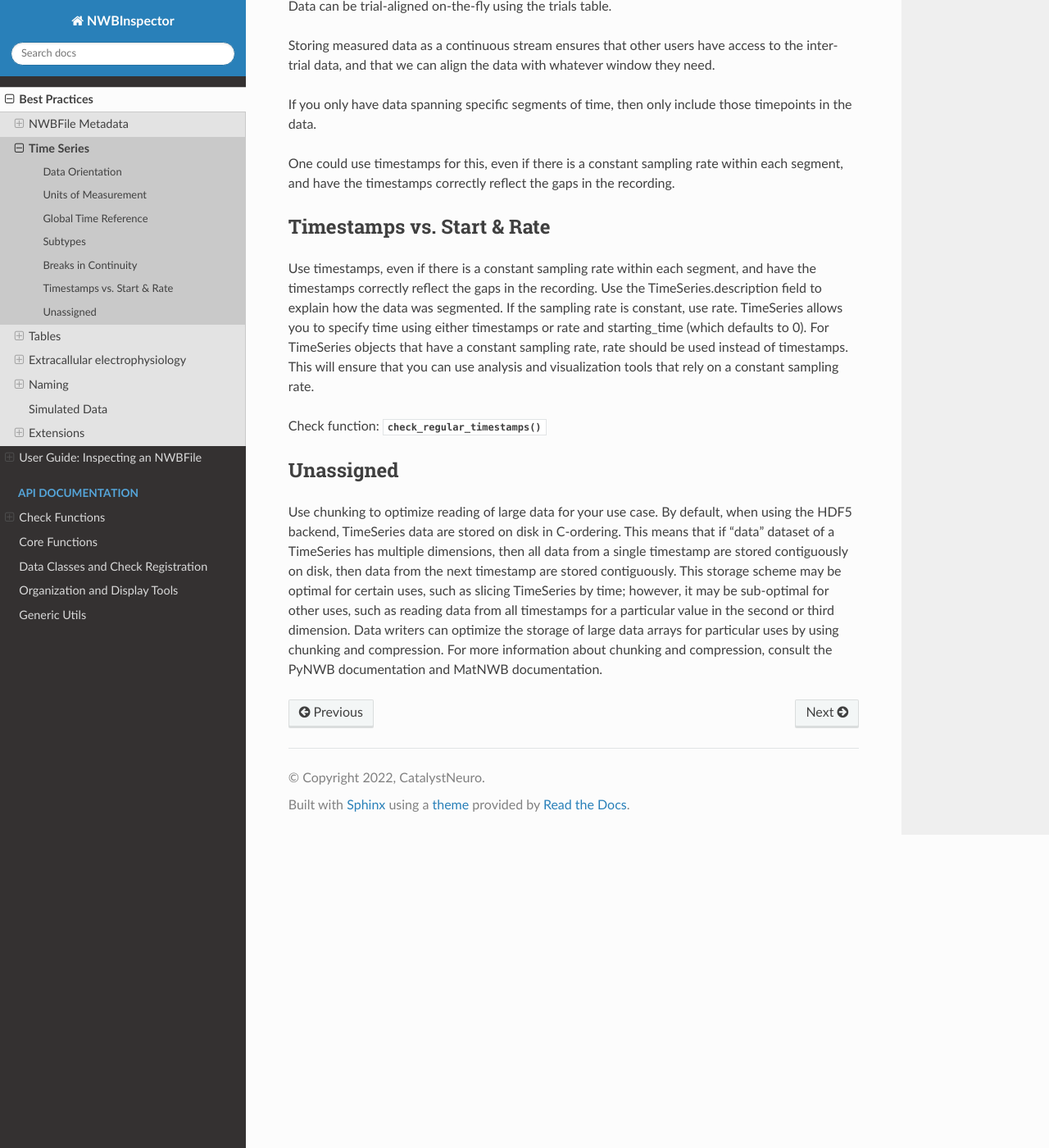
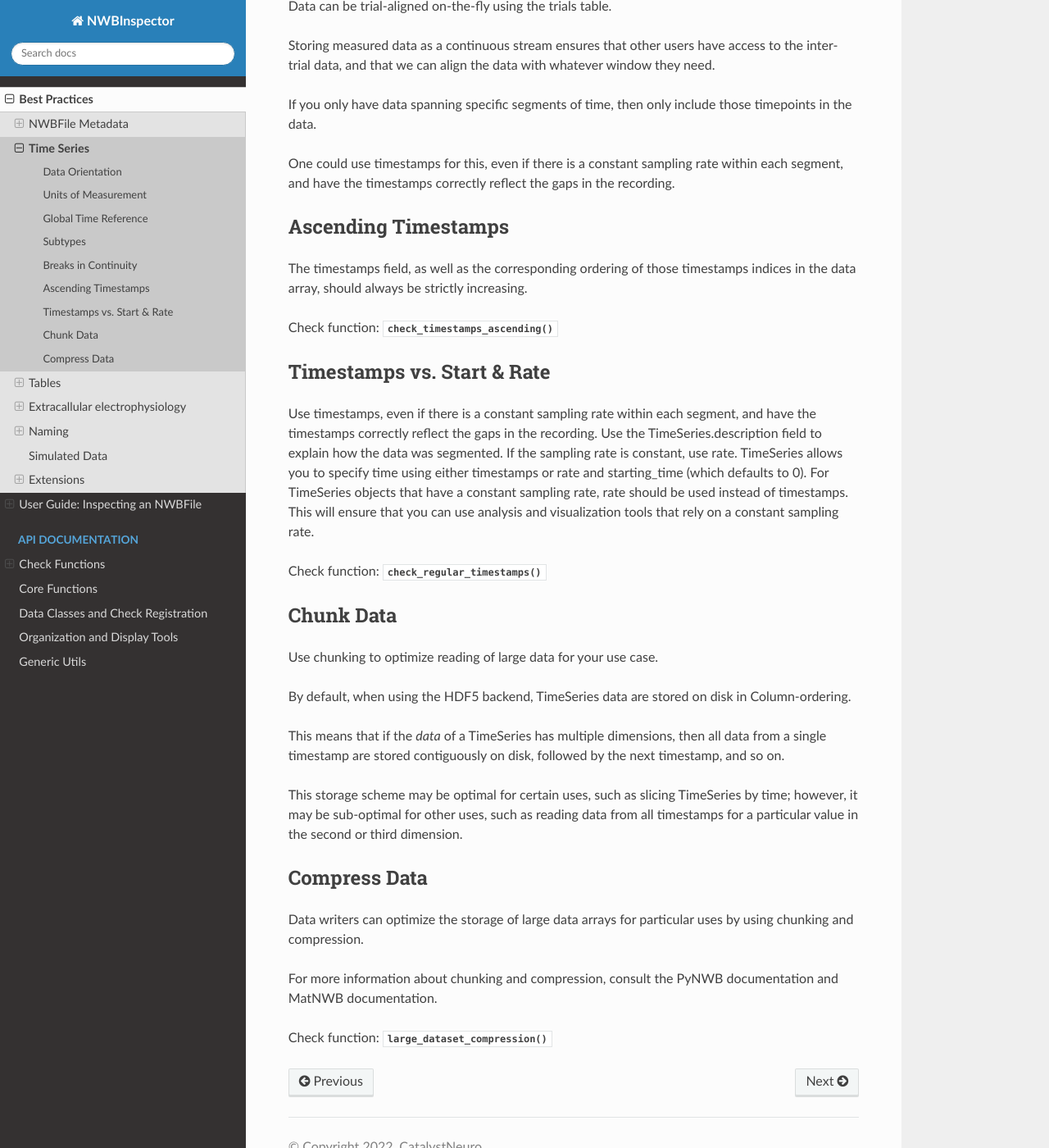
Before and after one commit to NeurodataWithoutBorders/nwbinspector, a Sphinx documentation site: the page built from docs/best_practices/time_series.rst, in a window 1280 px wide and 1400 px high, scrolled down 1240 px. Shown: the whole window at 82% size. Built offline with Sphinx 7.4.7 and the Read the Docs theme 2.0.0, drawn with Linux system fonts in a browser that asks for light colours; pages that are not in the unit, such as notebooks, are missing from menus; some of the changed text lies outside the part shown.

Commit message:
polishing time series section

````diff
--- a/docs/best_practices/time_series.rst
+++ b/docs/best_practices/time_series.rst
@@ -4,6 +4,7 @@ Time Series
 Many of the neurodata_types in NWB inherit from the TimeSeries neurodata_type.
 
 When using TimeSeries or any of its descendants, make sure the following are followed.
+
 
 
 .. _best_practice_data_orientation:
@@ -17,7 +18,9 @@ Keep in mind that the dimensions are reversed in MatNWB, so in memory in MatNWB
 
 In PyNWB the order of the dimensions is the same in memory as on disk, so the time index should be first.
 
-Check function: :py:meth:`~nwbinspector.checks.time_series.check_data_orientation`
+Check functions: :py:meth:`~nwbinspector.checks.time_series.check_data_orientation` and
+:py:meth:`~nwbinspector.checks.time_series.check_timestamps_match_first_dimension`
+
 
 
 .. _best_practice_unit_of_measurement
@@ -25,10 +28,11 @@ Check function: :py:meth:`~nwbinspector.checks.time_series.check_data_orientatio
 Units of Measurement
 ~~~~~~~~~~~~~~~~~~~~
 
-Time-related values should always in seconds. This include ```rate``` (if applicable), which should should be in Hz.
+Time-related values should always in seconds. This include ``rate`` (if applicable), which should should be in Hz.
 
 Every TimeSeries instance has a unit as an attribute of the data Dataset, which is meant to indicate the unit of
 measurement of that data. We advise using SI units.
+
 
 
 .. _best_practice_time_series_global_time_reference
@@ -36,7 +40,8 @@ measurement of that data. We advise using SI units.
 Global Time Reference
 ~~~~~~~~~~~~~~~~~~~~~
 
-```timestamps``` or ```starting_time``` should be in seconds with respect to the global ```timestamps_reference_time``` of the NWBFile.
+``timestamps`` or ``starting_time`` should be in seconds with respect to the global ``timestamps_reference_time`` of the NWBFile.
+
 
 
 .. _best_practice_time_series_subtypes
@@ -46,6 +51,7 @@ Subtypes
 
 ElectrialSeries are reserved for neural data. ElectrialSeries holds signal from electrodes positioned in or around the brain that are monitoring neural
 activity, and only those electrodes should be in the electrodes table.
+
 
 
 .. _best_practice_time_series_break_in_continuity
@@ -65,6 +71,19 @@ If you only have data spanning specific segments of time, then only include thos
 One could use timestamps for this, even if there is a constant sampling rate within each segment, and have the timestamps correctly reflect the gaps in the recording.
 
 
+
+.. _best_practice_timestamps_ascending
+
+Ascending Timestamps
+~~~~~~~~~~~~~~~~~~~~
+
+The timestamps field, as well as the corresponding ordering of those timestamps indices in the data array, should
+always be strictly increasing.
+
+Check function: :py:meth:`~nwbinspector.checks.time_series.check_timestamps_ascending`
+
+
+
 .. _best_practice_regular_timestamps:
 
 Timestamps vs. Start & Rate
@@ -80,13 +99,30 @@ Check function: :py:meth:`~nwbinspector.checks.time_series.check_regular_timesta
 
 
 
+.. _best_practice_chunk_data:
 
-Unassigned
+Chunk Data
 ~~~~~~~~~~
 
-Use chunking to optimize reading of large data for your use case. By default, when using the HDF5 backend, TimeSeries data are stored on disk in C-ordering.
-This means that if “data” dataset of a TimeSeries has multiple dimensions, then all data from a single timestamp are stored contiguously on disk, then data
-from the next timestamp are stored contiguously. This storage scheme may be optimal for certain uses, such as slicing TimeSeries by time; however, it may be
-sub-optimal for other uses, such as reading data from all timestamps for a particular value in the second or third dimension. Data writers can optimize the
-storage of large data arrays for particular uses by using chunking and compression. For more information about chunking and compression, consult the PyNWB
-documentation and MatNWB documentation.
+Use chunking to optimize reading of large data for your use case.
+
+By default, when using the HDF5 backend, TimeSeries data are stored on disk in Column-ordering.
+
+This means that if the `data` of a TimeSeries has multiple dimensions, then all data from a single timestamp are stored
+contiguously on disk, followed by the next timestamp, and so on.
+
+This storage scheme may be optimal for certain uses, such as slicing TimeSeries by time; however, it may be sub-optimal
+for other uses, such as reading data from all timestamps for a particular value in the second or third dimension.
+
+
+
+.. _best_practice_large_dataset_compression:
+
+Compress Data
+~~~~~~~~~~~~~
+
+Data writers can optimize the storage of large data arrays for particular uses by using chunking and compression.
+
+For more information about chunking and compression, consult the PyNWB documentation and MatNWB documentation.
+
+Check function: :py:meth:`~nwbinspector.checks.time_series.large_dataset_compression`
````
Also changed, not shown: 1 other file.
